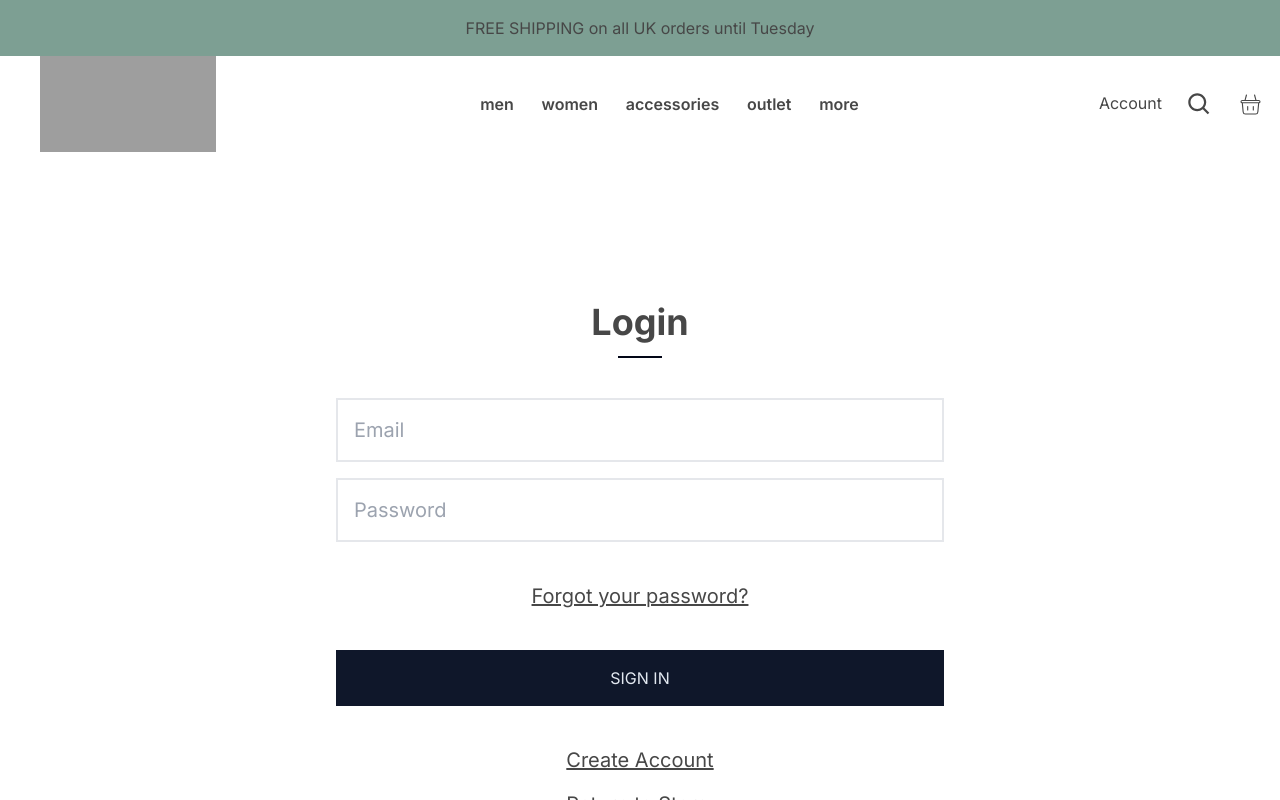
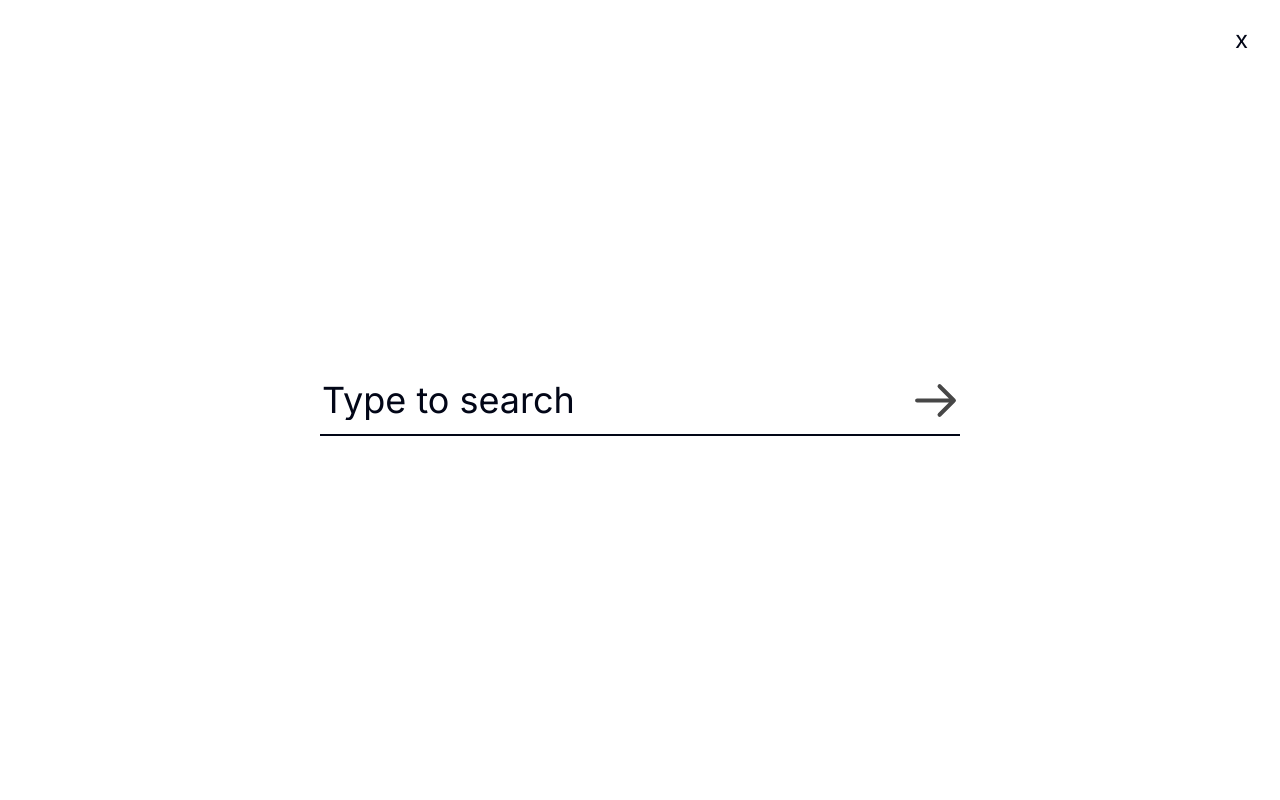
Before and after one commit to bappyasif/recreating-designs, a Next.js app: page /account/login in a window 1280 px wide. Both pictures are taken after a click on the link 1199 px from the left and 104 px from the top of the page. Shown: the top 800 px of the page. Built offline with nearby package versions, Linux system fonts and the light colour scheme; grey boxes are pictures that could not be loaded.

Commit message:
added and adjusted ui
* adjusted login and signup page ui
* added a new overlay screen for search option
* added ui and markups for search option ui

```diff
--- a/app/(routes)/(others)/account/_components/index.tsx
+++ b/app/(routes)/(others)/account/_components/index.tsx
@@ -2,7 +2,7 @@ import Link from "next/link"
 
 export const InputItem = ({ type, name }: { type: string, name: string }) => {
     return (
-        <input type={type} name={name} placeholder={name} className="text-xl p-4 w-[38rem] border-2" />
+        <input type={type} name={name} placeholder={name} className="text-xl p-4 w-[38rem] border-2 rounded" />
     )
 }
 
@@ -17,7 +17,7 @@ export const Header = ({ text }: { text: string }) => {
 
 export const ActionButton = ({ text }: { text: string }) => {
     return (
-        <button className="w-[38rem] p-4 bg-slate-900 text-slate-200">{text}</button>
+        <button className="w-[38rem] p-4 bg-[#474747] hover:bg-transparent hover:text-[#474747] border-2 rounded text-slate-200">{text}</button>
     )
 }
 
--- a/app/(routes)/_components/header-right-hand-side.tsx
+++ b/app/(routes)/_components/header-right-hand-side.tsx
@@ -1,7 +1,11 @@
+"use client"
+
+import { useForTruthToggle } from '@/hooks'
 import Link from 'next/link'
 import React from 'react'
 import { BiSearch } from 'react-icons/bi'
 import { CiShoppingBasket } from 'react-icons/ci'
+import { SearchModal } from './search-modal'
 
 export const HeaderRightHandSide = () => {
   return (
@@ -18,7 +22,18 @@ const Account = () => {
 }
 
 const Search = () => {
-  return <Link href={"#"}><BiSearch size={27} /></Link>
+  const { handleFalsy, handleTruthy, isTrue } = useForTruthToggle()
+
+  return (
+    <>
+      <Link href={"#"} onClick={handleTruthy}><BiSearch size={27} /></Link>
+      {
+        isTrue
+        ? <SearchModal handleClose={handleFalsy} />
+        : null
+      }
+    </>
+  )
 }
 
 const Basket = () => {
--- /dev/null
+++ b/app/(routes)/_components/search-modal.tsx
@@ -0,0 +1,43 @@
+import { useForTruthToggle } from '@/hooks'
+import React, { useEffect } from 'react'
+import { HiOutlineArrowRight } from 'react-icons/hi'
+
+export const SearchModal = ({ handleClose }: { handleClose: () => void }) => {
+    const { handleFalsy, handleTruthy, isTrue } = useForTruthToggle()
+
+    useEffect(() => {
+        handleTruthy()
+    }, [])
+
+    const closeClicked = () => {
+        handleFalsy()
+        const timer = setTimeout(() => {
+            handleClose()
+        }, 1000)
+
+        return () => clearTimeout(timer)
+    }
+
+    return (
+        <div className={`fixed top-0 left-0 w-full h-full bg-[#ffffff] z-10 flex justify-center items-center inset-0 transition-all duration-1000 ${isTrue ? "opacity-100" : ""}`}>
+            <button
+                className={`absolute top-2 right-4 text-slate-950 text-2xl rounded-full p-4 opacity-0 transition-all duration-1000 ${isTrue ? "opacity-100" : ""}`}
+                onClick={closeClicked}
+            >x</button>
+
+            <div
+                className={`relative flex items-center opacity-0 transition-all duration-1000 ${isTrue ? "opacity-100" : ""}`}
+            >
+                <input
+                    type="text" placeholder='Type to search'
+                    className='text-4xl px-0.5 bg-transparent placeholder:text-slate-950 outline-none w-[40rem]'
+                />
+                <button className='absolute right-0'>
+                    <HiOutlineArrowRight size={49} />
+                </button>
+                <span
+                    className={`w-0 transition-all duration-1000 ${isTrue ? "w-full" : ""} bg-slate-950 h-0.5 absolute -bottom-4`}></span>
+            </div>
+        </div>
+    )
+}
```
